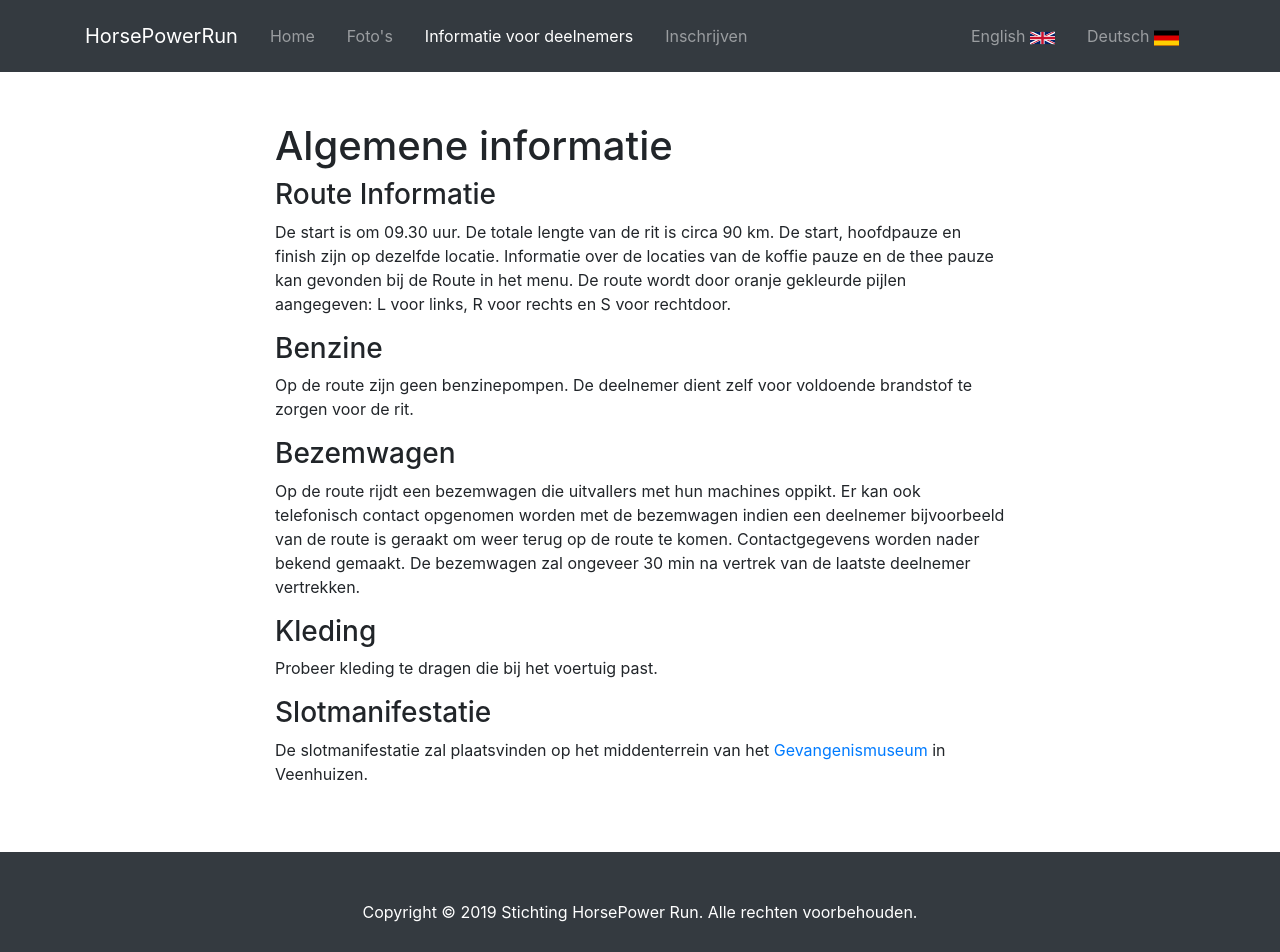
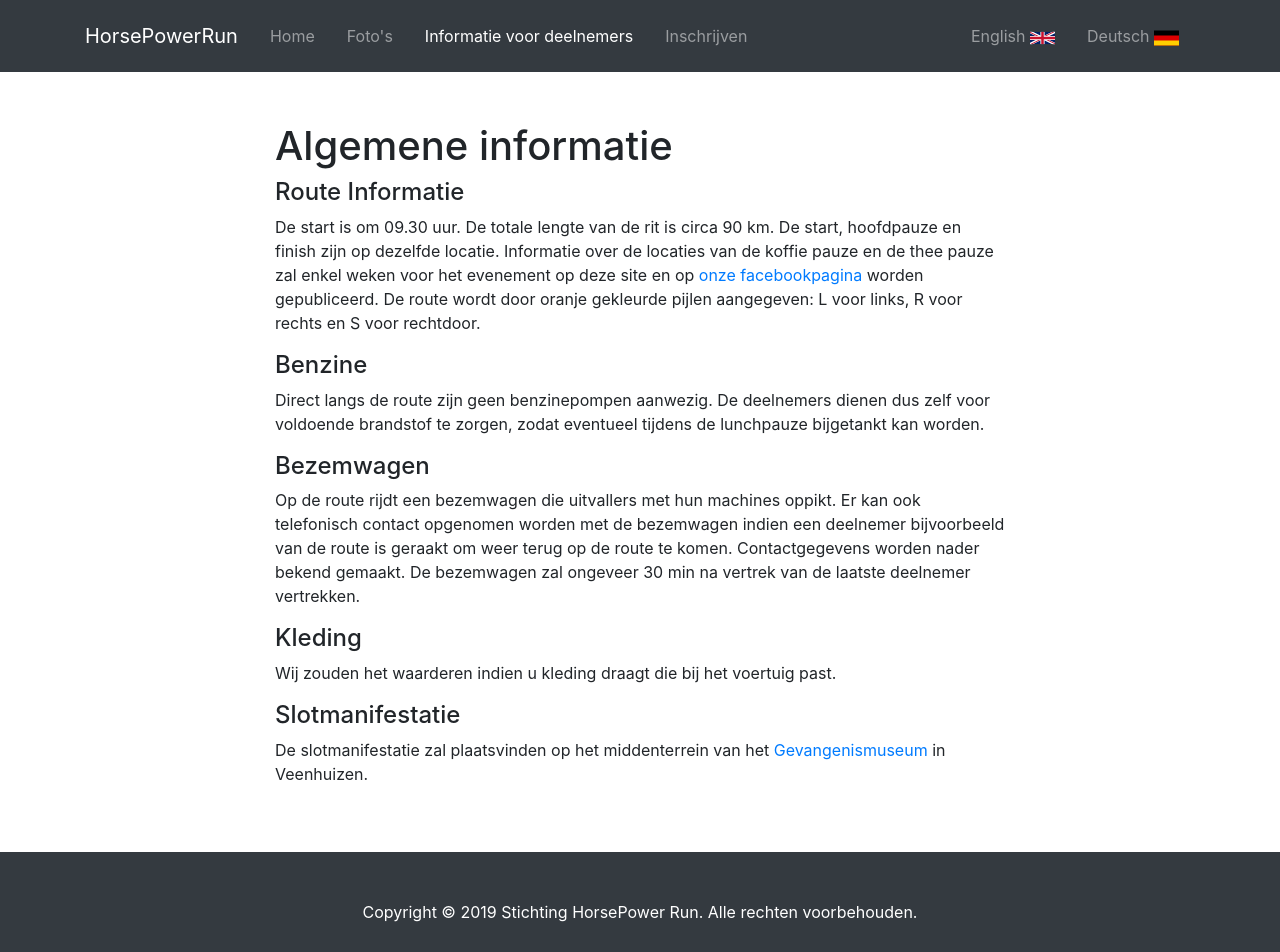
Before and after one commit to nielshuman/HorsePowerRun, a Jekyll site: the page built from nl/info.md, in a window 1280 px wide. Built offline with Jekyll 4.4.1, drawn with Linux system fonts in a browser that asks for light colours.

Commit message:
teksten toegevoegd

```diff
--- a/nl/flickrgalery.html
+++ b/nl/flickrgalery.html
@@ -12,7 +12,7 @@
              jQuery(document).ready(() => {
                 jQuery('#gallery').nanogallery2({
                     kind: 'flickr',
-                    userID: '92193497@N03',
+                    userID: '68862068@N03',
                     thumbnailHeight: 150,
                     thumbnailWidth: 150
                   });
--- a/nl/info.md
+++ b/nl/info.md
@@ -4,20 +4,20 @@
 ---
 
 # Algemene informatie
-### Route Informatie
+#### Route Informatie
 De start is om 09.30 uur.
 De totale lengte van de rit is circa 90 km.
-De start, hoofdpauze en finish zijn op dezelfde locatie. Informatie over de locaties van de koffie pauze en de thee pauze kan gevonden bij de Route in het menu.
+De start, hoofdpauze en finish zijn op dezelfde locatie. Informatie over de locaties van de koffie pauze en de thee pauze zal enkel weken voor het evenement op deze site en op [onze facebookpagina](facebook.com/horsepowerrun) worden gepubliceerd.
 De route wordt door oranje gekleurde pijlen aangegeven: L voor links, R voor rechts en S voor rechtdoor.
 
-### Benzine
-Op de route zijn geen benzinepompen. De deelnemer dient zelf voor voldoende brandstof te zorgen voor de rit.
+#### Benzine
+Direct langs de route zijn geen benzinepompen aanwezig. De deelnemers dienen dus zelf voor voldoende brandstof te zorgen, zodat eventueel tijdens de lunchpauze bijgetankt kan worden.
 
-### Bezemwagen
+#### Bezemwagen
 Op de route rijdt een bezemwagen die uitvallers met hun machines oppikt. Er kan ook telefonisch contact opgenomen worden met de bezemwagen indien een deelnemer bijvoorbeeld van de route is geraakt om weer terug op de route te komen. Contactgegevens worden nader bekend gemaakt. De bezemwagen zal ongeveer 30 min na vertrek van de laatste deelnemer vertrekken.
 
-### Kleding
-Probeer kleding te dragen die bij het voertuig past.
+#### Kleding
+Wij zouden het waarderen indien u kleding draagt die bij het voertuig past.
 
-### Slotmanifestatie
+#### Slotmanifestatie
 De slotmanifestatie zal plaatsvinden op het middenterrein van het [Gevangenismuseum](http://www.gevangenismuseum.nl/) in Veenhuizen.
```
Also changed, not shown: nl/index.md (+8 -3 lines).
